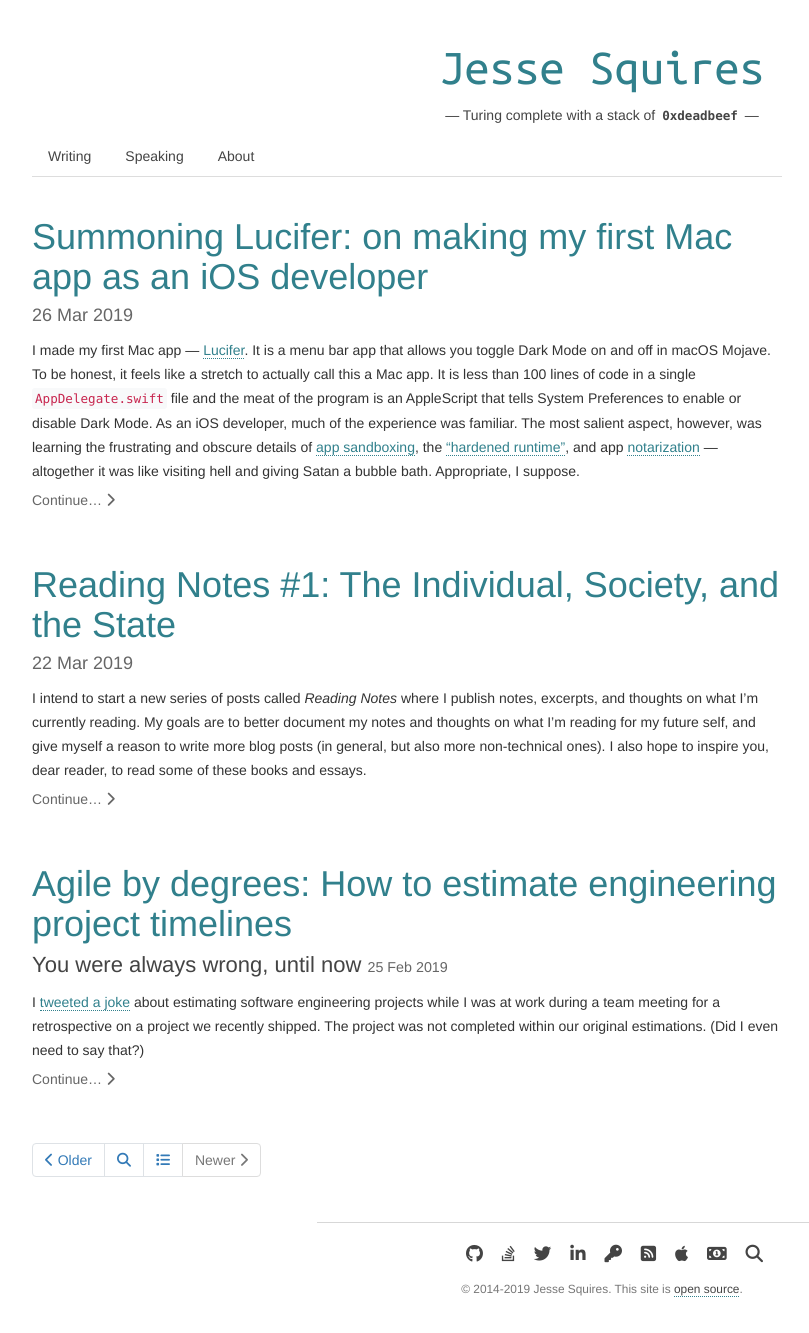
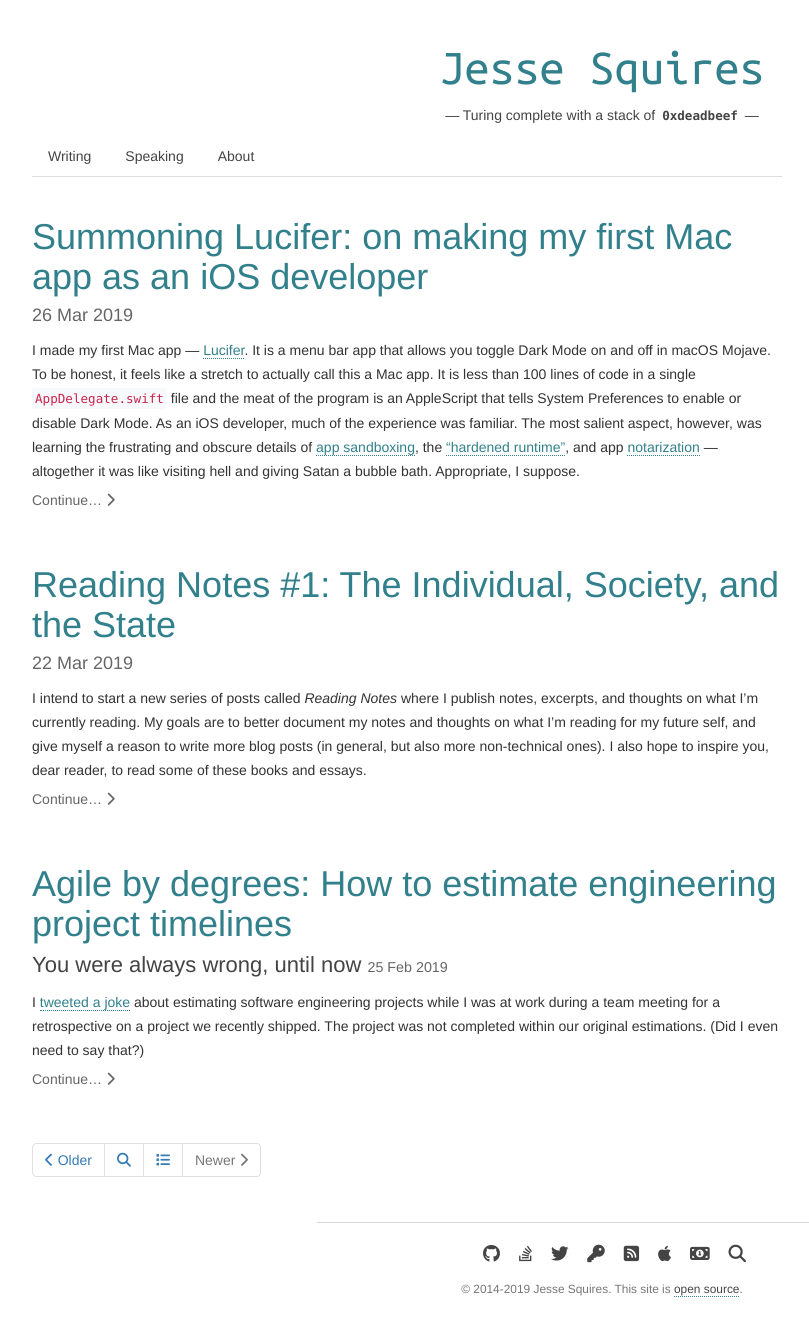
Before and after one commit to jessesquires/jessesquires.com, a Jekyll site: the page built from index.html, in a window 1280 px wide. Shown: the whole page, without its empty margins (38-847 px from the left). Built offline with Jekyll 4.4.1, drawn with Linux system fonts in a browser that asks for light colours; nearby versions of some CDN libraries; library files that are not in the unit come from our copies; the list of posts is cut into pages by our own code.

Commit message:
remove linkedin

```diff
--- a/_config.yml
+++ b/_config.yml
@@ -45,7 +45,6 @@
     github: 'https://github.com/jessesquires/'
     stackoverflow: 'https://stackoverflow.com/users/2195632/jessesquires'
     keybase: 'https://keybase.io/jsq'
-    linkedin: 'https://www.linkedin.com/in/jessesquires'
     applenews: 'https://apple.news/Td_gVU2BDSS2oPbz_sD150w'
     paypal: 'https://www.paypal.me/jessesquires'
     square: 'https://cash.me/$jsq'
--- a/_includes/contact_follow.html
+++ b/_includes/contact_follow.html
@@ -11,9 +11,6 @@
                 </li>
                 <li class="list-inline-item">
                     <a href="{{ site.social_links.twitter }}" title="Follow me on Twitter"><i class="fa fa-lg fa-twitter" aria-hidden="true"></i></a>
-                </li>
-                <li class="list-inline-item">
-                    <a href="{{ site.social_links.linkedin }}" title="Connect with me on LinkedIn"><i class="fa fa-lg fa-linkedin" aria-hidden="true"></i></a>
                 </li>
                 <li class="list-inline-item">
                     <a href="{{ site.social_links.keybase }}" title="Message me on Keybase"><i class="fa fa-lg fa-key" aria-hidden="true"></i></a>
```
